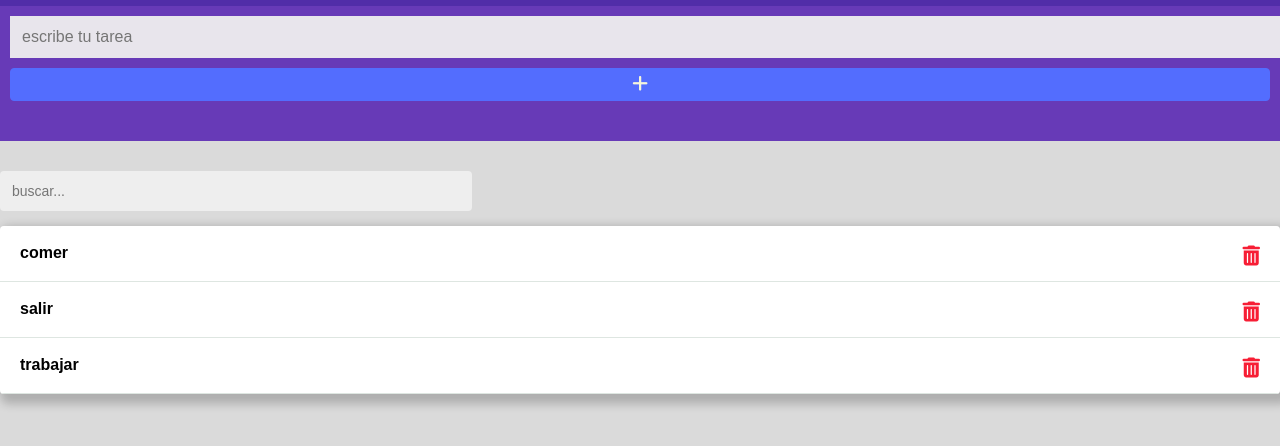
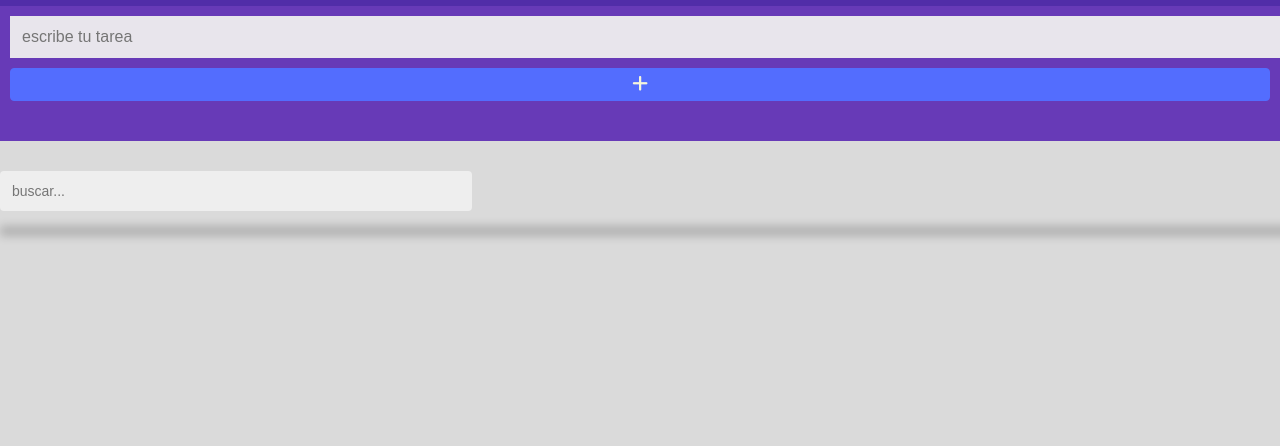
Before and after one commit to Auvieux/App-lista-de-Tareas, a plain HTML site: page index.html in a window 1280 px wide. Shown: the part 84-530 px from the top of the page. Drawn offline with Linux system fonts and the light colour scheme.

Commit message:
'finalizar'

```diff
--- a/index.html
+++ b/index.html
@@ -27,9 +27,6 @@
         <input type="text" id="buscar" placeholder="buscar...">
     </form>
     <ul id="lista-tareas" class="list-group">
-        <li><strong>comer</strong><i class="fa-solid fa-trash-can borrar"></i></li>
-        <li><strong>salir</strong><i class="fa-solid fa-trash-can borrar"></i></li>
-        <li><strong>trabajar</strong><i class="fa-solid fa-trash-can borrar"></i></li>
 
     </ul>
    </section>
```
